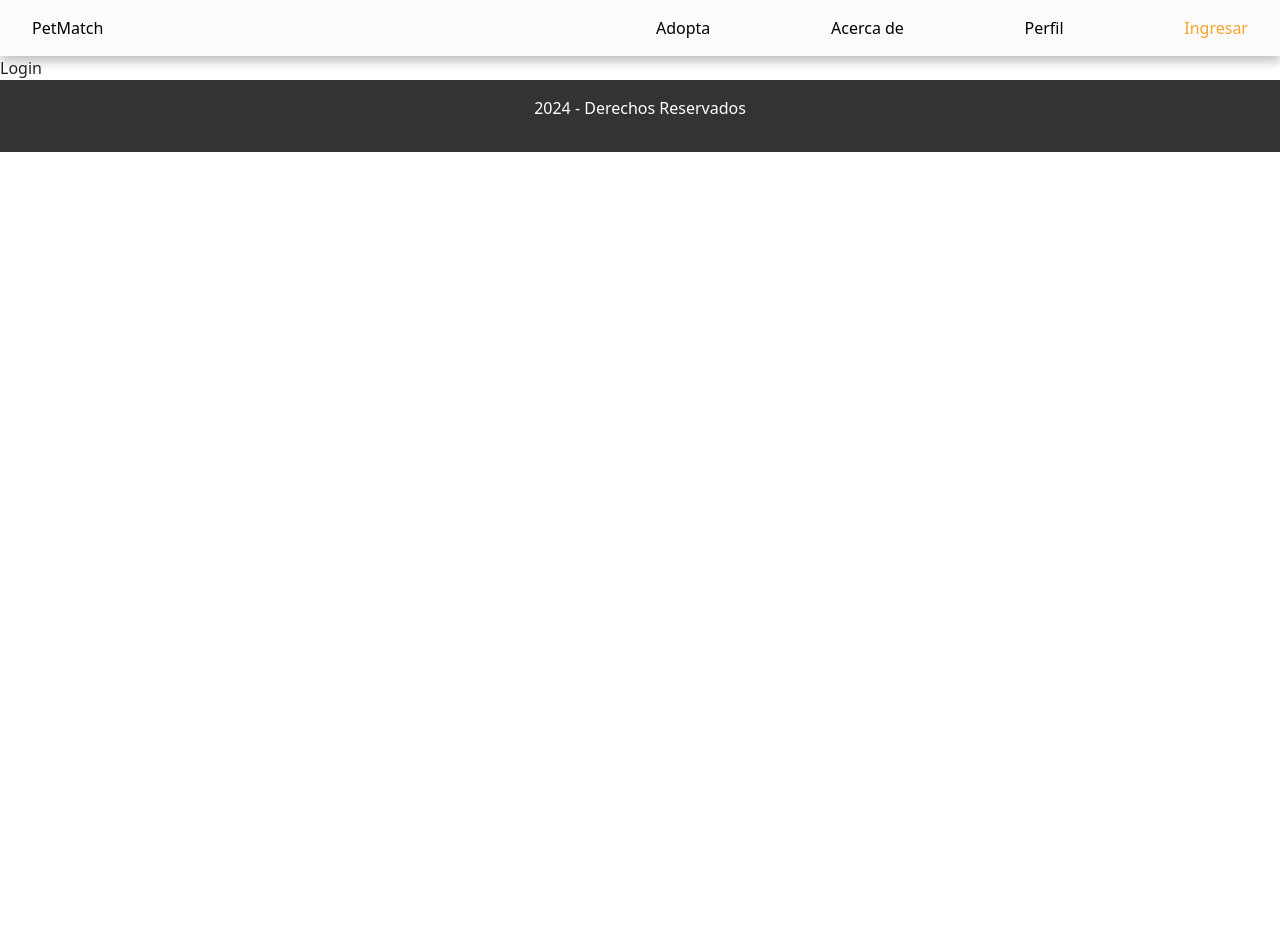
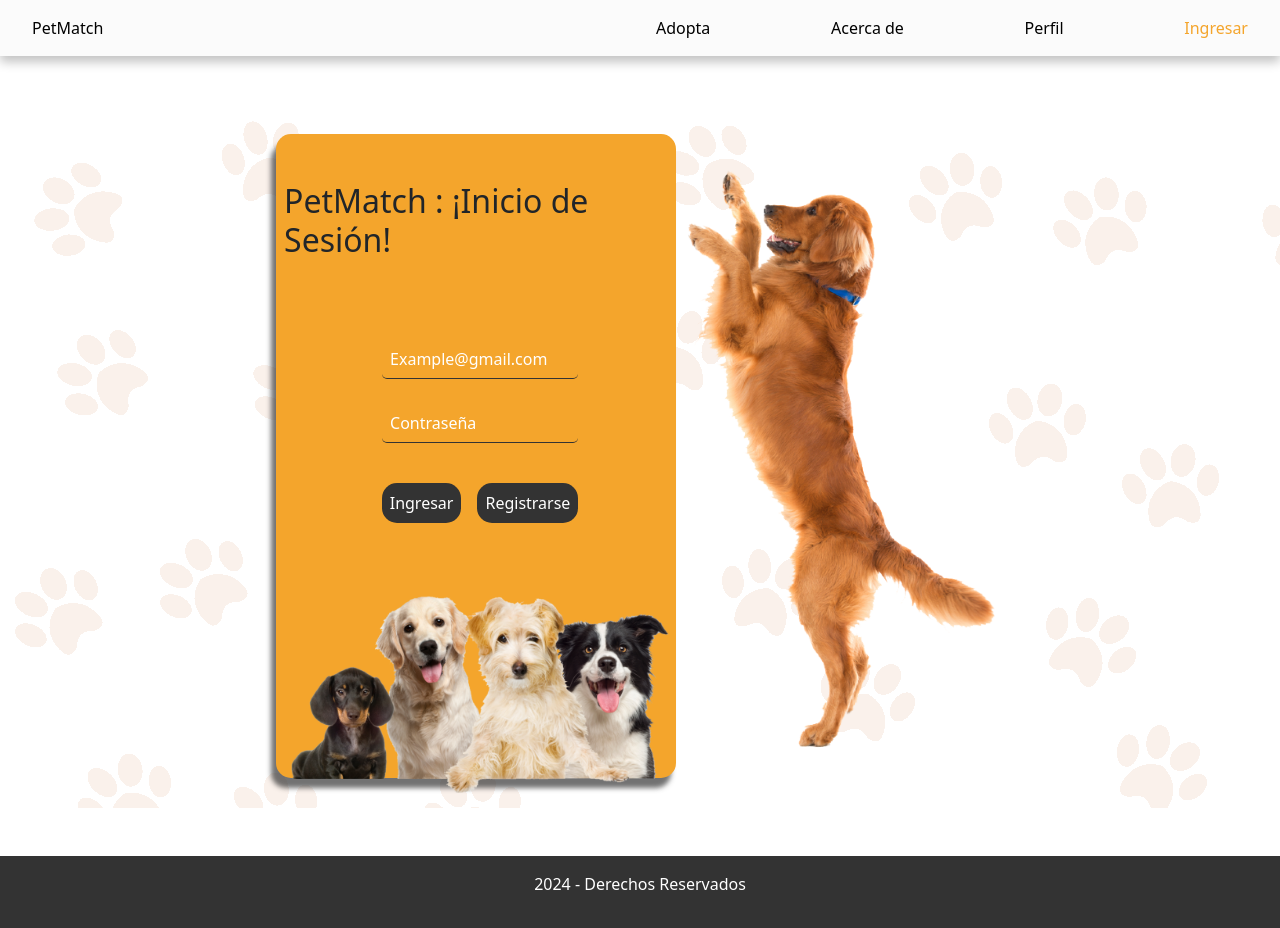
Before and after one commit to alber748/pet-match-front, a React (Vite) app: page /login in a window 1280 px wide. Before the commit the page ends 800 px from the top, so only its background shows below. Built offline with nearby package versions, Linux system fonts and the light colour scheme.

Commit message:
Create login

```diff
--- a/src/app/Pages/login/Login.tsx
+++ b/src/app/Pages/login/Login.tsx
@@ -1,6 +1,68 @@
+import { useState, useEffect } from "react"
+
+// Assets
+import perroImg from "../../../assets/perro-login.png";
+import perrosImg from "../../../assets/perritos-login.png"
+
 
 export const Login = () => {
+  const [isLogin, setIsLogin] = useState(true)
+  const [width, setWidth] = useState(window.innerWidth);
+
+  useEffect(() => {
+    const handleResize = () => {
+      setWidth(window.innerWidth);
+    };
+    window.addEventListener('resize', handleResize);
+    return () => {
+      window.removeEventListener('resize', handleResize);
+    };
+  }, []);
+
+  const handleLogin = (): void => {
+    setIsLogin(prevIsLogin => !prevIsLogin);
+  };
+  console.log(width)
   return (
-    <div>Login</div>
+    <div className="container-login d-flex justify-content-center align-items-center  bg-huellas z-index-0 my-5">
+      {isLogin ?
+        <form action="" className="d-flex flex-column w-25 align-items-center form-login gap-4 ps-2 position-relative">
+          <h2 className="mt-5 mx-auto">PetMatch : ¡Inicio de Sesión!</h2>
+          <input type="email" placeholder="Example@gmail.com" className="mt-5 w-50 ps-2 element-form-login" />
+          <input type="password" placeholder="Contraseña" className="w-50 ps-2 element-form-login" />
+          <div className="d-flex gap-3 mt-3">
+            <button type="submit" >Ingresar</button>
+            <button onClick={handleLogin}>Registrarse</button>
+          </div>
+          <img src={perrosImg} alt="" className="mt-5 img-fluid imagen-bottom" style={{ marginBottom: "-4%" }} />
+        </form>
+        :
+        <form action="" className="d-flex flex-column w-25 justify-content-center align-items-center form-login gap-4 position-relative py-2">
+          <svg xmlns="http://www.w3.org/2000/svg" width="16" height="16" fill="currentColor" className="bi bi-arrow-90deg-left arrow-back " viewBox="0 0 16 16" onClick={handleLogin}>
+            <path fillRule="evenodd" d="M1.146 4.854a.5.5 0 0 1 0-.708l4-4a.5.5 0 1 1 .708.708L2.707 4H12.5A2.5 2.5 0 0 1 15 6.5v8a.5.5 0 0 1-1 0v-8A1.5 1.5 0 0 0 12.5 5H2.707l3.147 3.146a.5.5 0 1 1-.708.708z" />
+          </svg>
+          <h2>PetMatch : Registarse</h2>
+          <select name="select1" className="w-50 ps-2 element-form-login" value="">
+            <option value="" disabled>Selecciona el tipo de entidad</option>
+            <option value="value1">Persona</option>
+            <option value="value3">Organización</option>
+          </select>
+          <input type="text" placeholder="Ingrese su Nombre" className="w-50 ps-2 element-form-login" />
+          <input type="text" placeholder="Ingrese su Apellido" className="w-50 ps-2 element-form-login" />
+          <input type="tel" inputMode="tel" pattern="[0-9]*" maxLength={10} placeholder="Teléfono" className="w-50 ps-2 element-form-login" />
+          <input type="email" placeholder="Example@gmail.com" className="w-50 ps-2 element-form-login" />
+          <input type="text" placeholder="Ej: Argentina, Córdoba" className="w-50 ps-2 element-form-login" />
+          <select name="select2" className="w-50 ps-2 element-form-login">
+            <option value="v1" disabled selected >Tipo de participación</option>
+            <option value="guarderia">Guardería</option>
+            <option value="receptor">Receptor</option>
+            <option value="cuidador">Cuidador</option>
+            <option value="dador">Dador</option>
+          </select>
+          <button type="submit">Registrarse</button>
+        </form>
+      }
+      <img src={perroImg} alt="asda" className="imagen-rigth d-none d-sm-block" />
+    </div>
   )
 }
--- a/src/index.css
+++ b/src/index.css
@@ -1,16 +1,16 @@
-
 header {
   background-color: #fbfbfb;
   text-align: center;
   padding: 1em;
   display: flex;
   justify-content: space-between;
-  -webkit-box-shadow: 0px 6px 10px 0px rgba(0,0,0,0.24);
--moz-box-shadow: 0px 6px 10px 0px rgba(0,0,0,0.24);
-box-shadow: 0px 6px 10px 0px rgba(0,0,0,0.24);
+  -webkit-box-shadow: 0px 6px 10px 0px rgba(0, 0, 0, 0.24);
+  -moz-box-shadow: 0px 6px 10px 0px rgba(0, 0, 0, 0.24);
+  box-shadow: 0px 6px 10px 0px rgba(0, 0, 0, 0.24);
 
 }
-.container-header{
+
+.container-header {
   width: 100%;
   max-width: 1400px;
   display: flex;
@@ -42,22 +42,25 @@ footer {
   min-height: 100vh;
 }
 
-.banner-container{
+.banner-container {
   background-image: url('assets/bg-page.png');
   background-attachment: fixed;
 }
 
-.banner-home{
+.banner-home {
   width: 100%;
   max-width: 1400px;
 }
-.mg--10{
+
+.mg--10 {
   margin-top: -150px;
 }
-.mg--20{
+
+.mg--20 {
   margin-top: -200px;
 }
-.img-sep-down{
+
+.img-sep-down {
   height: 450px;
 }
 
@@ -66,27 +69,19 @@ footer {
   background-attachment: fixed;
 }
 
-.separador{
+.separador {
   max-height: 200px;
   height: 200px;
   width: 100%;
   z-index: 1;
 }
 
-.btn-link-a a{
+.btn-link-a a {
   text-decoration: none;
   color: black;
 }
 
-
-@media (min-width: 1400px) {
-  .separador{
-    max-height: 250px;
-    height: 250px;
-    width: 100%;
-  }
-}
-.img-separate{
+.img-separate {
   width: 100%;
   height: 100%;
   margin-top: -120px;
@@ -94,17 +89,92 @@ footer {
 
 .title-section {
   text-align: center;
-  color: #f4a52c;
+  color: #e78e07;
 }
-.margin--10{
+
+.margin--10 {
   margin-top: -140px;
   z-index: 2;
 }
+
 .container-catalogo {
   display: flex;
   flex-wrap: wrap;
   justify-content: center;
-
   max-width: 1400px;
   width: 100%;
 }
+
+.container-login {
+  min-height: 88vh;
+}
+
+.form-login {
+  background-color: #f4a52c;
+  border-radius: 15px;
+  box-shadow: -5px 10px 5px 0 #333333b0;
+  min-width: 400px;
+  height: auto;
+
+  & button {
+    background-color: #333;
+    border-radius: 15px;
+    padding: 8px;
+    color: #fff;
+    border: none;
+  }
+
+  & button:hover {
+    background-color: #5f5f5ffd;
+  }
+}
+
+.element-form-login {
+  height: 40px;
+  border: none;
+  border-radius: 5px;
+  border-bottom: 1px solid #333;
+  background-color: transparent;
+  color: #fff;
+
+}
+
+.element-form-login option {
+  color: #333;
+}
+
+
+.element-form-login::placeholder {
+  color: #fff;
+}
+
+.element-form-login:focus {
+  background-color: transparent;
+  outline: none;
+  border: none;
+  border-bottom: 1px solid #333;
+}
+
+
+
+.imagen-rigth {
+  object-fit: contain;
+  max-height: 600px;
+}
+
+
+
+.arrow-back {
+  position: absolute;
+  top: 10px;
+  right: 15px;
+
+}
+
+@media (min-width: 1400px) {
+  .separador {
+    max-height: 250px;
+    height: 250px;
+    width: 100%;
+  }
+}
```
Also changed, not shown: src/assets/perritos-login.png (added), src/assets/perro-login.png (added).
